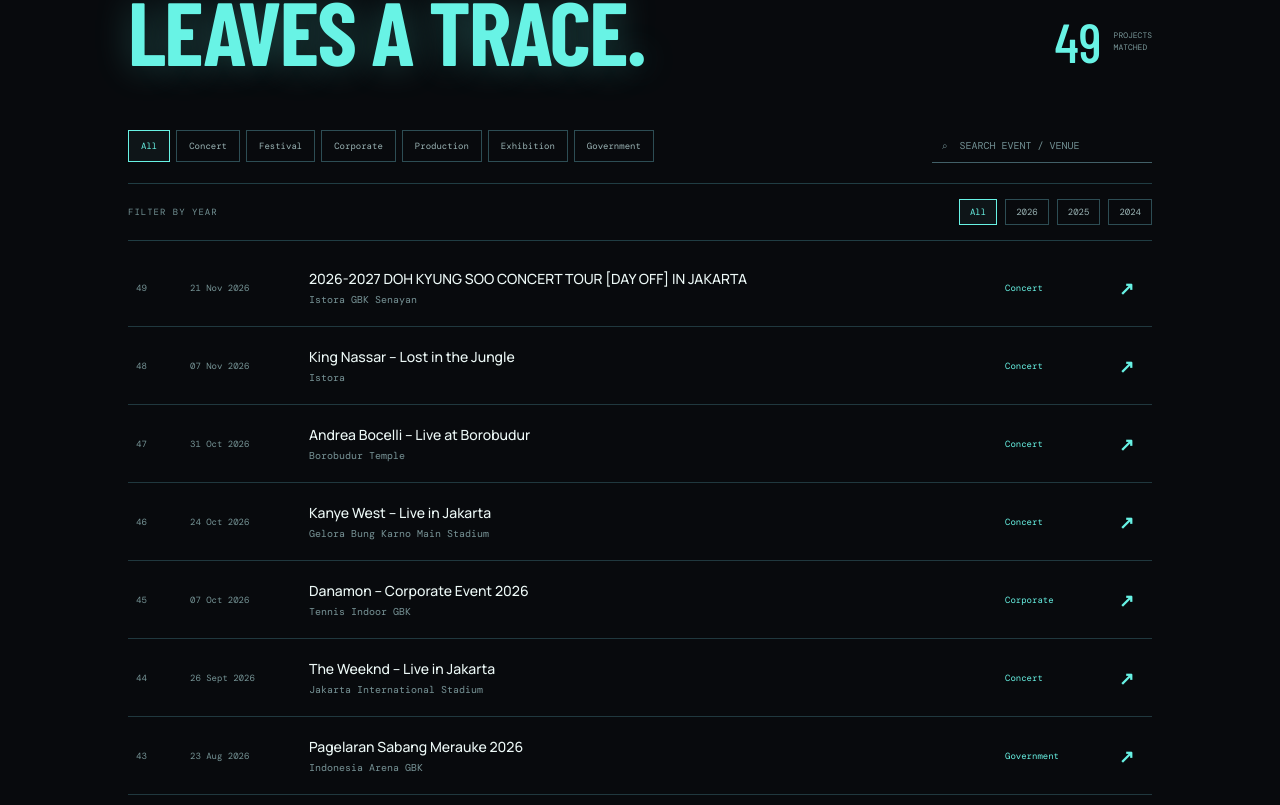
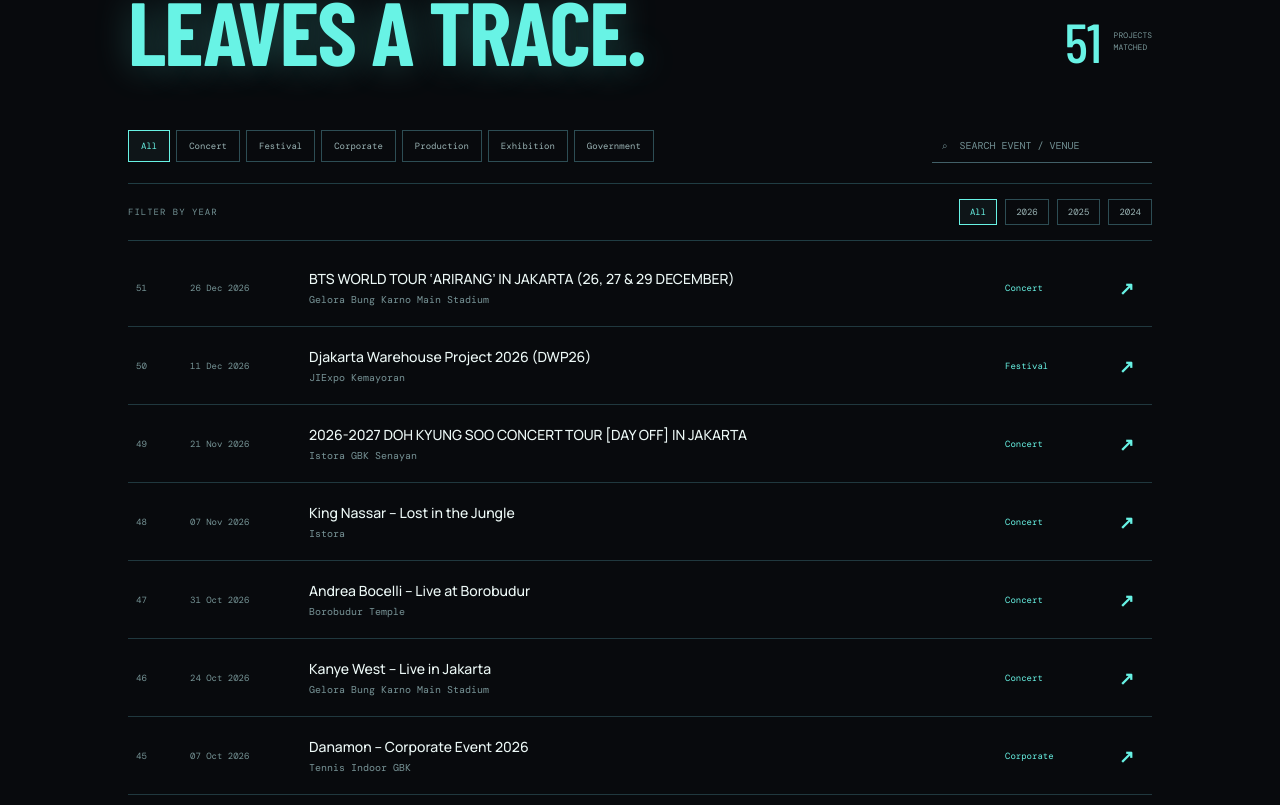
Before and after one commit to A-ksara/Xsaaa, a React (Vite) app: page / in a window 1280 px wide. Shown: the part 3473-4278 px from the top of the page. Built offline with nearby package versions, Linux system fonts and the light colour scheme; a web font is replaced by a local one.

Commit message:
Add upcoming DWP26 and BTS Jakarta events

```diff
--- a/src/App.jsx
+++ b/src/App.jsx
@@ -58,6 +58,8 @@ const events = [
   { n: 47, title: "Andrea Bocelli – Live at Borobudur", venue: "Borobudur Temple", date: "2026-10-31", cat: "Concert"},
   { n: 48, title: "King Nassar – Lost in the Jungle", venue: "Istora", date: "2026-11-07", cat: "Concert"},
   { n: 49, title: "2026-2027 DOH KYUNG SOO CONCERT TOUR [DAY OFF] IN JAKARTA", venue: "Istora GBK Senayan", date: "2026-11-21", endDate: "2026-11-22", cat: "Concert"},
+  { n: 50, title: "Djakarta Warehouse Project 2026 (DWP26)", venue: "JIExpo Kemayoran", date: "2026-12-11", endDate: "2026-12-13", cat: "Festival"},
+  { n: 51, title: "BTS WORLD TOUR ‘ARIRANG’ IN JAKARTA (26, 27 & 29 DECEMBER)", venue: "Gelora Bung Karno Main Stadium", date: "2026-12-26", endDate: "2026-12-29", cat: "Concert"},
 
 
 ];
```
